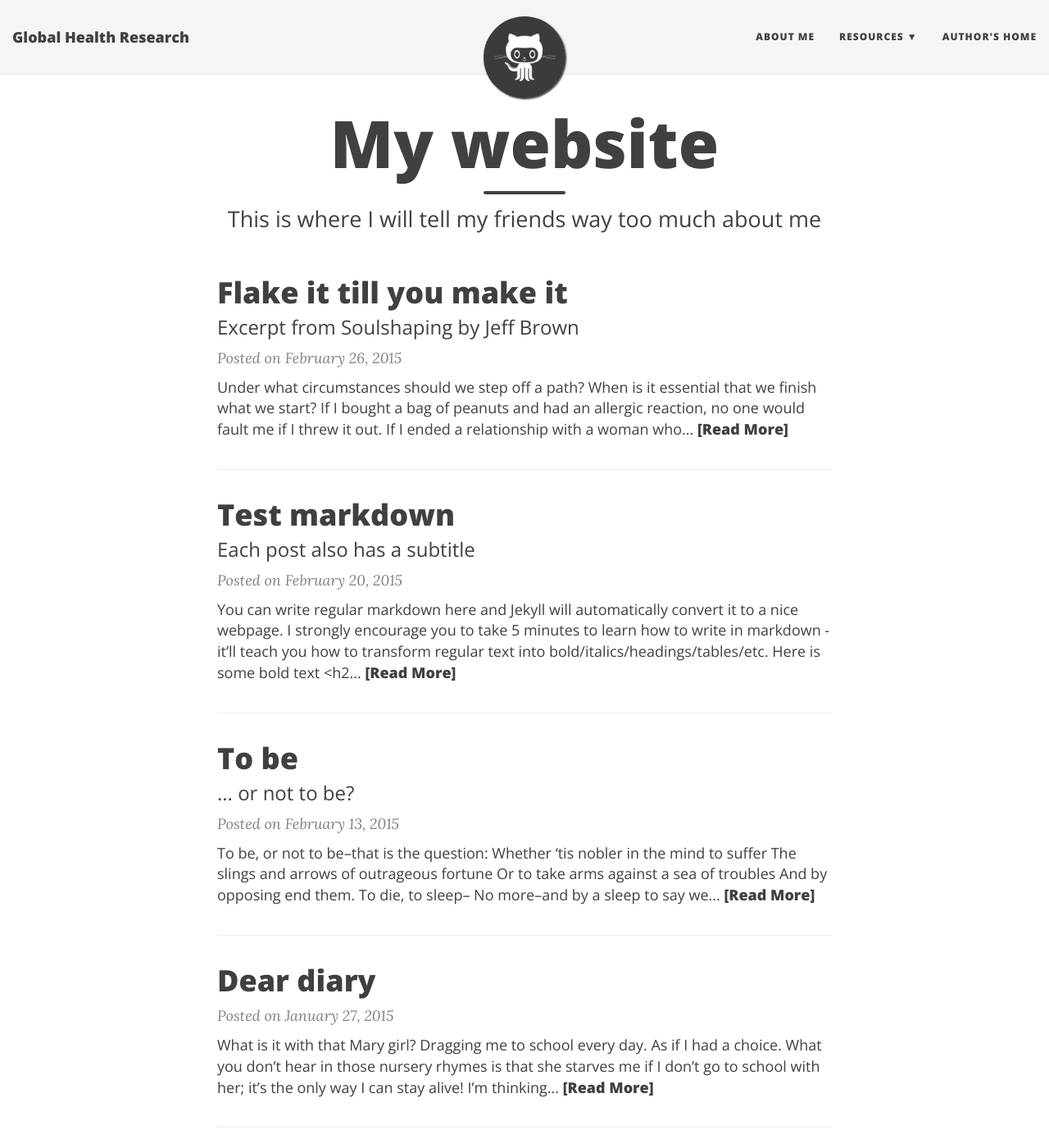
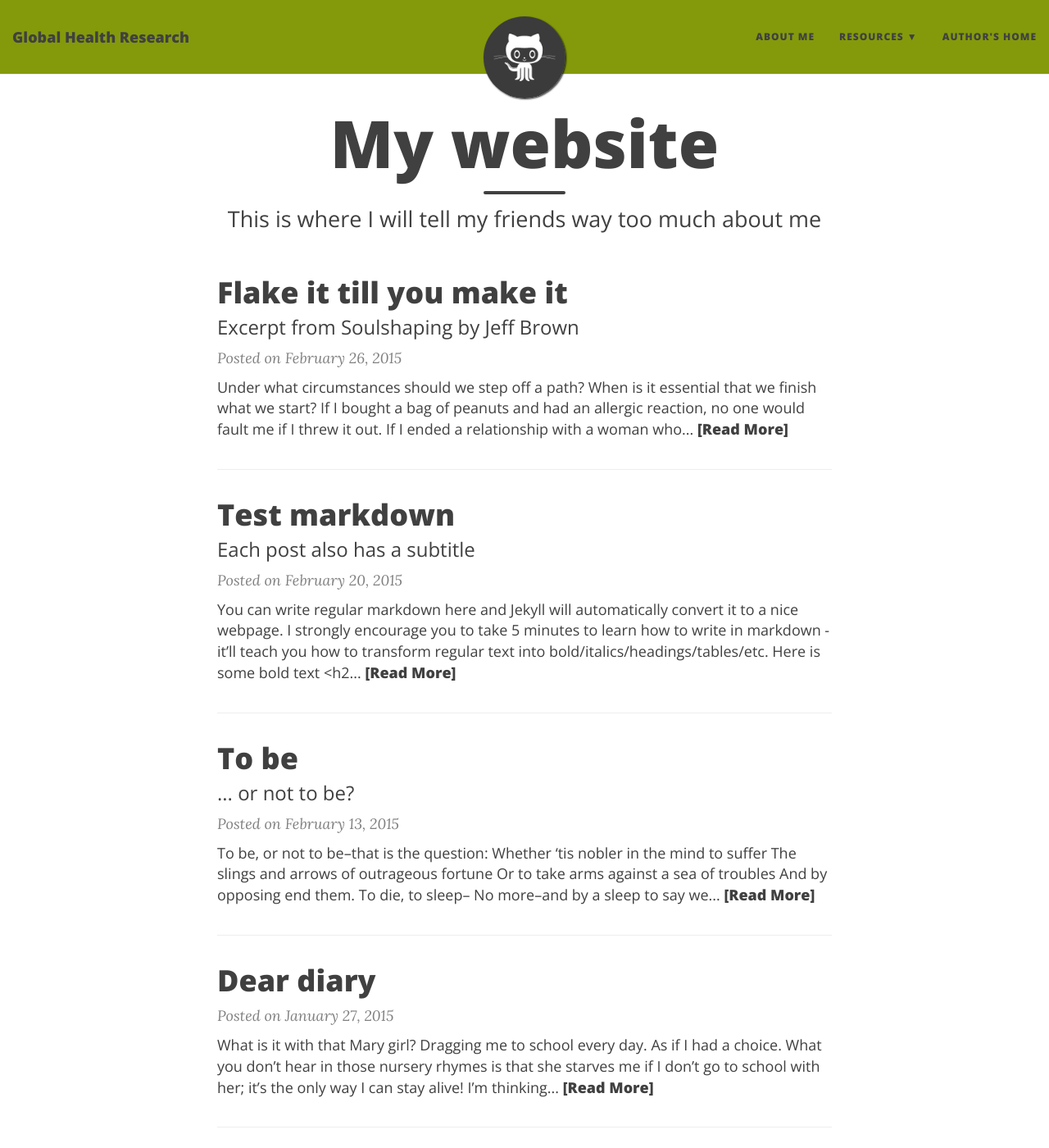
Before and after one commit to ericpgreen/ghr, a Jekyll site: the page built from index.html, in a window 1280 px wide and 1400 px high. Shown: the whole window at 82% size. Built offline with Jekyll 4.4.1, drawn with Linux system fonts in a browser that asks for light colours; nearby versions of some CDN libraries; the list of posts is cut into pages by our own code.

Commit message:
header footer

```diff
--- a/css/main.css
+++ b/css/main.css
@@ -94,7 +94,7 @@
 /* --- Navbar --- */
 
 .navbar-custom {
-  background: #F5F5F5;
+  background: #849a0b;
   border-bottom: 1px solid #EAEAEA;
   font-family: 'Open Sans', 'Helvetica Neue', Helvetica, Arial, sans-serif;
 }
@@ -235,7 +235,7 @@
 
 footer {
   padding: 30px 0;
-  background: #F5F5F5;
+  background: #dd9004;
   border-top: 1px #EAEAEA solid;
   margin-top: 50px;
   font-size: 14px;
```
